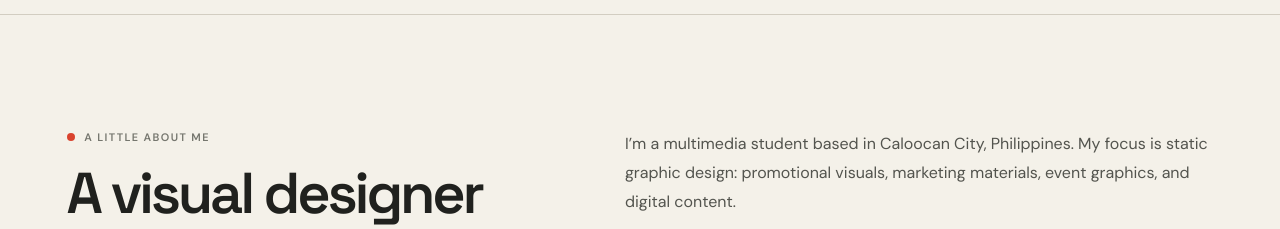
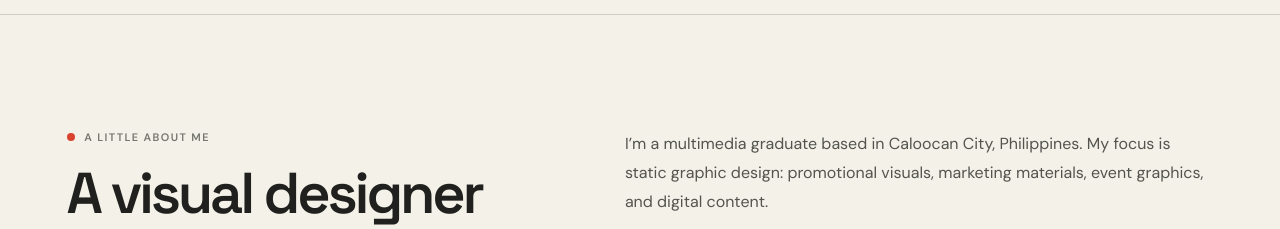
Before and after one commit to SporadicGitHub/sandoval-portfolio, a website: page index.html in a window 1280 px wide. Shown: the part 6120-6349 px from the top of the page. Drawn offline with Linux system fonts and the light colour scheme.

Commit message:
student to graduate

```diff
--- a/index.html
+++ b/index.html
@@ -213,7 +213,7 @@
 <section class="about-section section-shell section-pad" id="about">
 <div class="about-heading"><p class="eyebrow"><span class="eyebrow-dot"></span> A little about me</p><h2>A visual designer with a <em>multimedia background.</em></h2></div>
 <div class="about-copy">
-<p>I’m a multimedia student based in Caloocan City, Philippines. My focus is static graphic design: promotional visuals, marketing materials, event graphics, and digital content.</p>
+<p>I’m a multimedia graduate based in Caloocan City, Philippines. My focus is static graphic design: promotional visuals, marketing materials, event graphics, and digital content.</p>
 <p>I also have basic video-editing experience and work on game-development projects as a supplementary practice. I enjoy the craft of making visuals clear, consistent, and suited to their purpose.</p>
 <div class="skill-groups">
 <div><span>Primary</span><p>Graphic design · Layout · Promotional materials</p></div>
```
